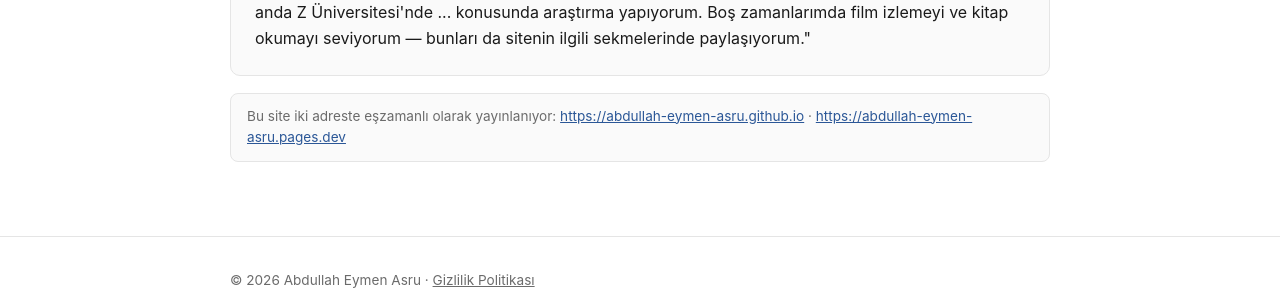
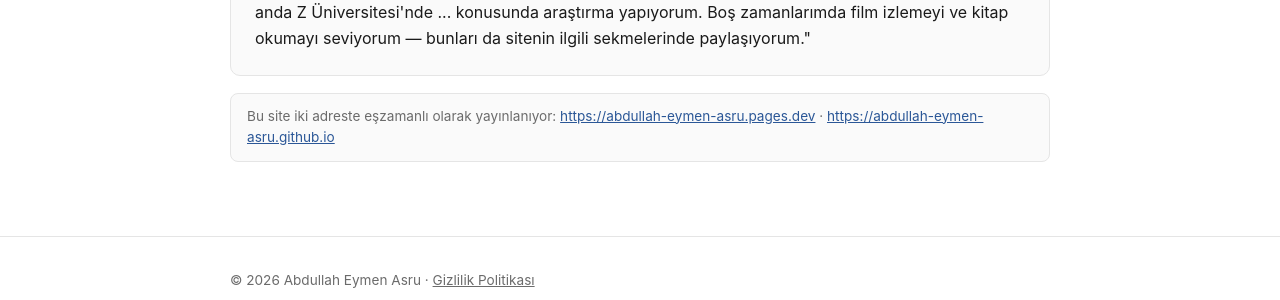
Before and after one commit to abdullah-eymen-asru/abdullah-eymen-asru.github.io, a Jekyll site: the page built from index.md, in a window 1280 px wide and 1021 px high. Shown: the part 695-995 px from the top of the window. Built offline with Jekyll 4.4.1, drawn with Linux system fonts in a browser that asks for light colours; part of the change alters nothing that is shown.

```diff
--- a/_config.yml
+++ b/_config.yml
@@ -1,7 +1,7 @@
 title: "Abdullah Eymen Asru"
 description: "Akademik portfolyo ve blog"
 baseurl: ""
-url: "https://abdullah-eymen-asru.github.io"
+url: "https://abdullah-eymen-asru.pages.dev"   # Birincil site - Google bu adresi indeksler
 
 # ---- BURAYI DOLDUR ----
 github_username: "abdullah-eymen-asru"
@@ -13,7 +13,7 @@ substack_feed: "https://abdullaheymenasru.substack.com/feed"
 google_analytics_id: "G-DJ4M58RB0P"   # Google Analytics'ten alacağın Measurement ID
 profile_image: "/assets/profil.jpg"   # örn: "/assets/profil.jpg" - fotoğrafı assets/ klasörüne yükleyip yolunu buraya yaz
 cloudflare_worker_url: "https://izleme-okuma-api.aeymena.workers.dev"   # Cloudflare Worker'ı deploy edince buraya yapıştır
-mirror_site_url: "https://abdullah-eymen-asru.pages.dev"   # Aynı sitenin Cloudflare Pages'teki yedek kopyası
+mirror_site_url: "https://abdullah-eymen-asru.github.io"   # İkincil/yedek kopya   # Aynı sitenin Cloudflare Pages'teki yedek kopyası
 
 giscus:
   repo: "abdullah-eymen-asru/abdullah-eymen-asru.github.io"
```
